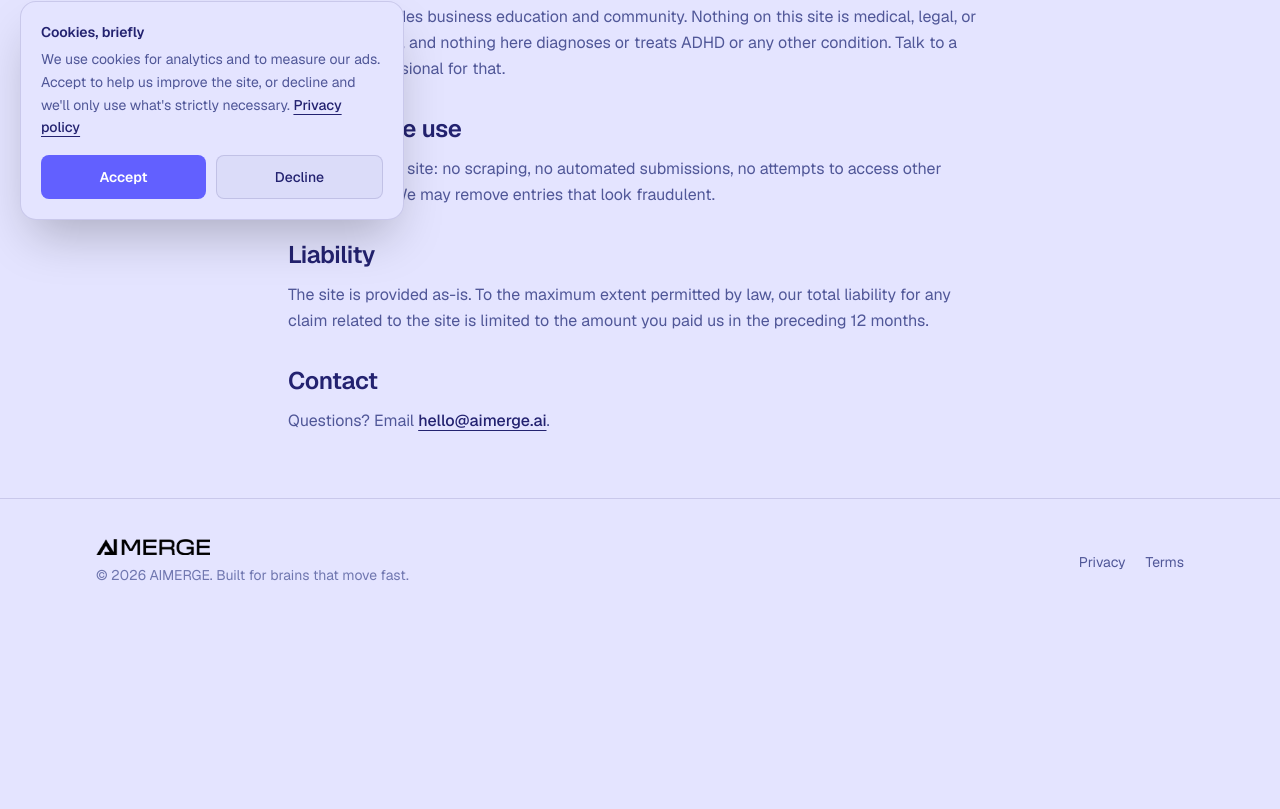
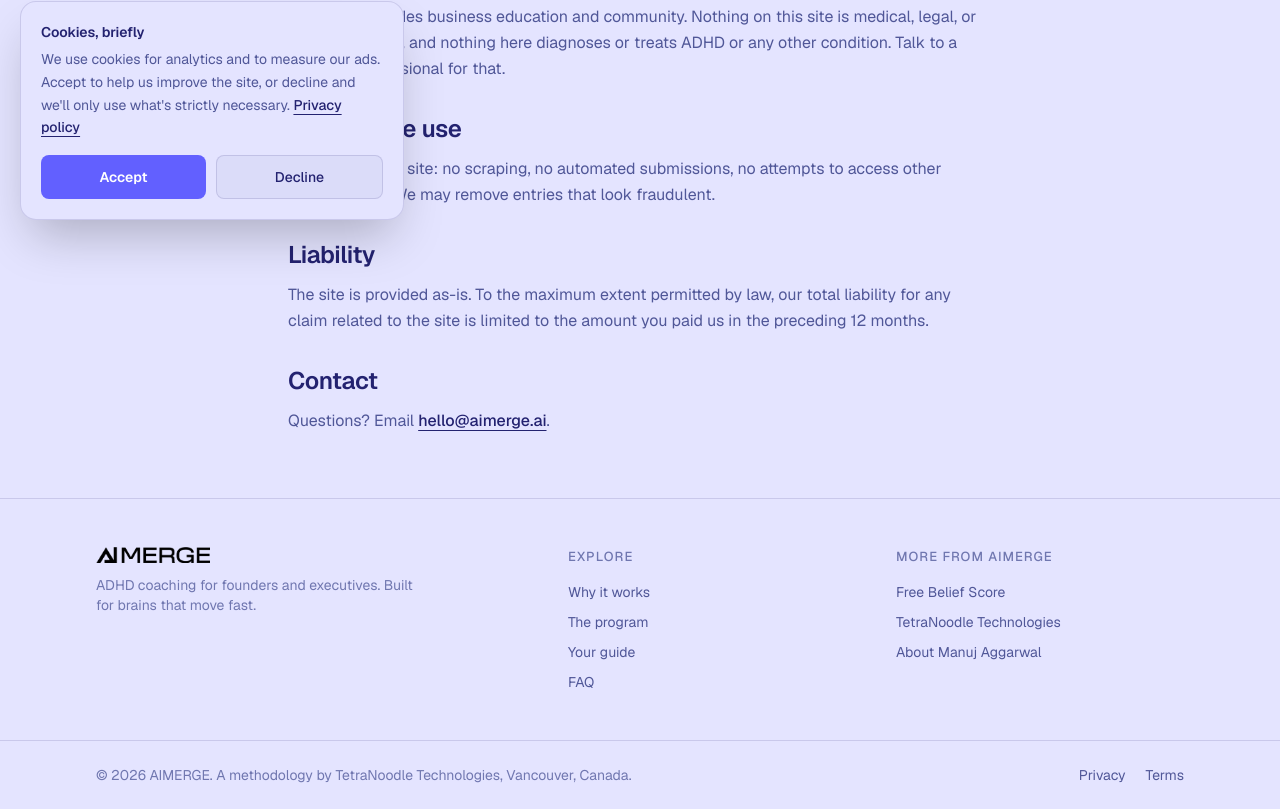
Before and after one commit to aggarwalmanuj/adhd-new, a Next.js app: page /terms in a window 1280 px wide. Shown: the part 560-1369 px from the top of the page. Before the commit the page ends 1185 px from the top, so only its background shows below. Built offline with nearby package versions, Linux system fonts and the light colour scheme; no server answers.

Commit message:
Add structured data component and enhance site footer with navigation links

```diff
--- a/app/layout.tsx
+++ b/app/layout.tsx
@@ -4,6 +4,7 @@
 import { ApplyModal } from "@/components/apply-modal";
 import { CookieConsent } from "@/components/cookie-consent";
 import { FacebookPixel } from "@/components/facebook-pixel";
+import { StructuredData } from "@/components/structured-data";
 import "./globals.css";
 
 const geistSans = Geist({
@@ -70,6 +71,7 @@
       className={`${geistSans.variable} ${geistMono.variable} h-full antialiased`}
     >
       <body className="flex min-h-full flex-col">
+        <StructuredData />
         <a href="#main" className="skip-link">
           Skip to content
         </a>
--- a/app/page.tsx
+++ b/app/page.tsx
@@ -228,6 +228,14 @@
                 Stop renting other people&apos;s systems. Install your own.
               </h2>
             </Reveal>
+            <Reveal delay={90}>
+              <p className="text-body-lg mt-5 max-w-2xl text-muted">
+                This is ADHD coaching rebuilt around how your brain actually
+                works. You already know exactly what you&apos;re capable of —
+                these four pillars make that capability show up in the work,
+                week after week.
+              </p>
+            </Reveal>
             <div className="mt-12 grid gap-5 md:grid-cols-2">
               {PILLARS.map((pillar, i) => (
                 <Reveal key={pillar.step} delay={i * 50}>
@@ -293,6 +301,16 @@
                   <p>
                     AIMERGE is that scaffolding, productized: the systems, the
                     room, and the cadence he wishes existed twenty years ago.
+                  </p>
+                  <p>
+                    <a
+                      href="https://manujaggarwal.com"
+                      target="_blank"
+                      rel="noopener noreferrer"
+                      className="font-medium text-accent underline-offset-4 hover:underline"
+                    >
+                      More on Manuj&apos;s work at TetraNoodle →
+                    </a>
                   </p>
                 </div>
               </Reveal>
--- a/components/site-footer.tsx
+++ b/components/site-footer.tsx
@@ -1,10 +1,27 @@
 import Image from "next/image";
 import Link from "next/link";
+
+// On-page section anchors — internal links that also give the footer a real
+// navigation structure instead of just two legal links.
+const EXPLORE = [
+  { href: "/#why", label: "Why it works" },
+  { href: "/#program", label: "The program" },
+  { href: "/#founder", label: "Your guide" },
+  { href: "/#faq", label: "FAQ" },
+];
+
+// Outbound links to the brand's own authoritative properties. These give the
+// page real external links and reinforce the entity graph in structured-data.tsx.
+const ELSEWHERE = [
+  { href: "https://www.aimerge.live", label: "Free Belief Score" },
+  { href: "https://tetranoodle.com", label: "TetraNoodle Technologies" },
+  { href: "https://manujaggarwal.com", label: "About Manuj Aggarwal" },
+];
 
 export function SiteFooter() {
   return (
     <footer className="border-t border-line">
-      <div className="mx-auto flex w-full max-w-6xl flex-col items-start justify-between gap-6 px-5 py-10 sm:flex-row sm:items-center sm:px-8">
+      <div className="mx-auto grid w-full max-w-6xl gap-10 px-5 py-12 sm:px-8 md:grid-cols-[1.5fr_1fr_1fr]">
         <div>
           <Image
             src="/icon/logo.png"
@@ -13,10 +30,53 @@
             height={179}
             className="brand-logo h-4 w-auto"
           />
-          <p className="mt-2.5 text-sm text-faint">
-            © {new Date().getFullYear()} AIMERGE. Built for brains that move fast.
+          <p className="mt-3 max-w-xs text-sm text-faint">
+            ADHD coaching for founders and executives. Built for brains that
+            move fast.
           </p>
         </div>
+
+        <nav aria-label="Explore">
+          <p className="text-eyebrow text-faint">Explore</p>
+          <ul className="mt-4 space-y-2.5 text-sm">
+            {EXPLORE.map((item) => (
+              <li key={item.href}>
+                <Link
+                  href={item.href}
+                  className="text-muted transition-colors hover:text-fg"
+                >
+                  {item.label}
+                </Link>
+              </li>
+            ))}
+          </ul>
+        </nav>
+
+        <nav aria-label="Elsewhere">
+          <p className="text-eyebrow text-faint">More from AIMERGE</p>
+          <ul className="mt-4 space-y-2.5 text-sm">
+            {ELSEWHERE.map((item) => (
+              <li key={item.href}>
+                <a
+                  href={item.href}
+                  target="_blank"
+                  rel="noopener noreferrer"
+                  className="text-muted transition-colors hover:text-fg"
+                >
+                  {item.label}
+                </a>
+              </li>
+            ))}
+          </ul>
+        </nav>
+      </div>
+
+      <div className="border-t border-line">
+        <div className="mx-auto flex w-full max-w-6xl flex-col items-start justify-between gap-3 px-5 py-6 sm:flex-row sm:items-center sm:px-8">
+          <p className="text-sm text-faint">
+            © {new Date().getFullYear()} AIMERGE. A methodology by TetraNoodle
+            Technologies, Vancouver, Canada.
+          </p>
           <nav aria-label="Legal" className="flex items-center gap-5 text-sm">
             <Link href="/privacy" className="text-muted transition-colors hover:text-fg">
               Privacy
@@ -26,6 +86,7 @@
             </Link>
           </nav>
         </div>
+      </div>
     </footer>
   );
 }
--- /dev/null
+++ b/components/structured-data.tsx
@@ -0,0 +1,94 @@
+// JSON-LD structured data. This does not create backlinks, but it tells search
+// engines that AIMERGE, Manuj Aggarwal, and TetraNoodle are one connected entity
+// graph — so the few links the site does earn are attributed to a recognised
+// organisation rather than an anonymous URL. @id values are shared across the
+// graph so the nodes reference each other.
+const SITE = "https://adhd.aimerge.live";
+
+// Same-entity profiles. Add the brand's public X / YouTube URLs here as they go
+// live — each one strengthens entity recognition.
+const ORG_SAME_AS = [
+  "https://www.aimerge.live",
+  "https://tetranoodle.com",
+  "https://www.linkedin.com/company/tetranoodle",
+];
+
+// Manuj's public author / speaker / social profiles.
+const FOUNDER_SAME_AS: string[] = [
+  "https://www.linkedin.com/in/manujaggarwal",
+  "https://manujaggarwal.com",
+  "https://manuj.ca",
+];
+
+const graph = {
+  "@context": "https://schema.org",
+  "@graph": [
+    {
+      "@type": "Organization",
+      "@id": `${SITE}/#organization`,
+      name: "AIMERGE",
+      url: SITE,
+      logo: `${SITE}/icon/logo.png`,
+      email: "feedback@tetranoodle.com",
+      description:
+        "A private ADHD coaching program for executives, founders, and operators with ADHD-style brains.",
+      founder: { "@id": `${SITE}/#manuj` },
+      parentOrganization: {
+        "@type": "Organization",
+        name: "TetraNoodle Technologies",
+        url: "https://tetranoodle.com",
+        address: {
+          "@type": "PostalAddress",
+          addressLocality: "Vancouver",
+          addressCountry: "CA",
+        },
+      },
+      sameAs: ORG_SAME_AS,
+    },
+    {
+      "@type": "Person",
+      "@id": `${SITE}/#manuj`,
+      name: "Manuj Aggarwal",
+      jobTitle: "Founder",
+      image: `${SITE}/manuj/b76742c9-4955-439c-8a3e-e66d1b07fd3b.jpg`,
+      worksFor: { "@id": `${SITE}/#organization` },
+      description:
+        "Founder of AIMERGE and TetraNoodle Technologies. 25-year technology career shipping AI systems with teams at IBM, Microsoft, Pearson, T-Mobile, and the United Nations.",
+      sameAs: FOUNDER_SAME_AS,
+    },
+    {
+      "@type": "WebSite",
+      "@id": `${SITE}/#website`,
+      url: SITE,
+      name: "AIMERGE",
+      publisher: { "@id": `${SITE}/#organization` },
+      inLanguage: "en",
+    },
+    {
+      "@type": "ScholarlyArticle",
+      "@id": `${SITE}/#mensa`,
+      name: "AI Merge belief update protocol",
+      author: { "@id": `${SITE}/#manuj` },
+      isPartOf: {
+        "@type": "PublicationVolume",
+        volumeNumber: "56",
+        issueNumber: "2",
+        datePublished: "2025",
+        isPartOf: {
+          "@type": "Periodical",
+          name: "Mensa Research Journal",
+        },
+      },
+    },
+  ],
+};
+
+export function StructuredData() {
+  return (
+    <script
+      type="application/ld+json"
+      // JSON.stringify output is safe to inject; there is no user input here.
+      dangerouslySetInnerHTML={{ __html: JSON.stringify(graph) }}
+    />
+  );
+}
```
Lines whose indentation alone changed are shown as unchanged.
